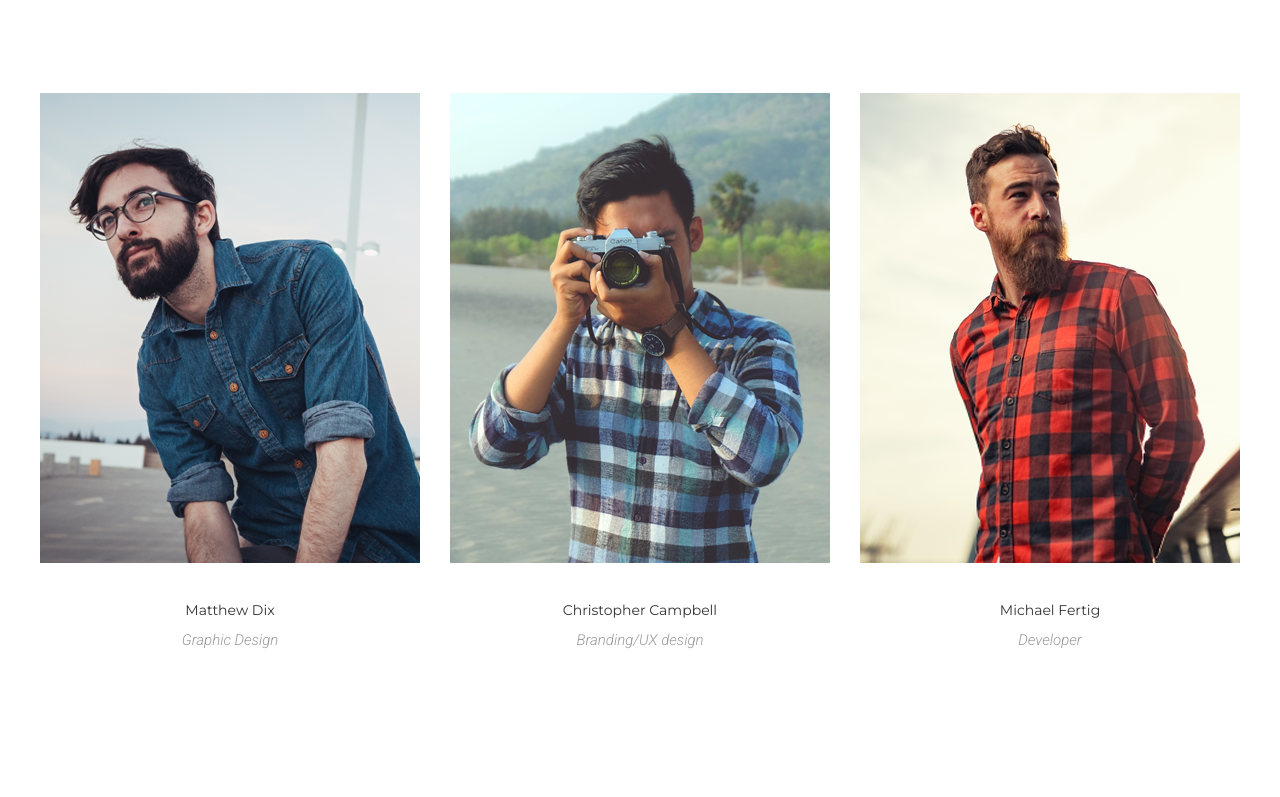
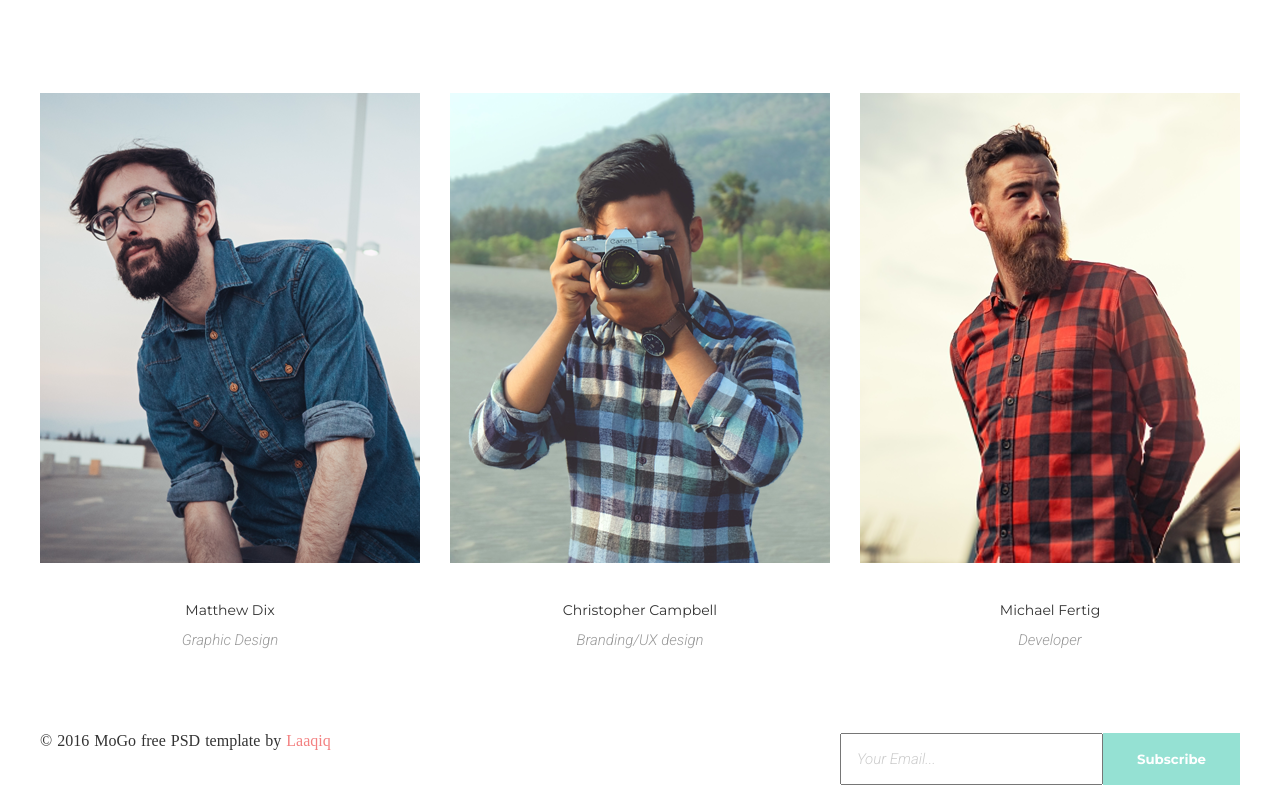
Before and after one commit to Laskarevskiy73/goit-fe-course, a plain HTML site: page module-06/index.html in a window 1280 px wide. Shown: the part 945-1742 px from the top of the page. Before the commit the page ends 1678 px from the top, so only its background shows below. Drawn offline with Linux system fonts and the light colour scheme.

Commit message:
homework-06

```diff
--- a/module-06/css/style.css
+++ b/module-06/css/style.css
@@ -9,7 +9,6 @@
     justify-content: space-between;
     margin: 0 auto;
     max-width: 1200px;
-    /* background-color: teal; */
     margin-top: 30px;
 }
 
@@ -131,7 +130,7 @@ nav {
     font-family: 'Kaushan Script', cursive;
     font-size: 24px;
     color: var(--second-color);
-    margin-bottom: 22px;
+    /* margin-bottom: 22px; */
 }
 
 .section-team h2 {
@@ -139,6 +138,7 @@ nav {
     font-size: 30px;
     font-weight: 700;
     color: var(--second-color);
+    margin-top: 22px;
 }
 
 .section-team h2::after {
@@ -148,59 +148,112 @@ nav {
     padding-top: 43px;
     width: 60px;
     margin: 0 auto;
-    margin-bottom: 45px;
 }
 
-.section-team p{
+.section-team p {
     font-family: 'Roboto', sans-serif;
     font-size: 15px;
     line-height: 24px;
     color: #999999;
     text-align: center;
+    margin-top: 45px;
     margin-bottom: 96px;
 }
 
-.wrap-section-team{
+.wrap-section-team {
     display: flex;
     justify-content: space-between;
     max-width: 1200px;
 }
 
-.card{
+.card {
     display: flex;
     flex-basis: 380px;
     flex-wrap: wrap;
     justify-content: center;
 }
 
-.card img{
+.card img {
     margin-bottom: 40px;
+    display: block;
+    background-image: linear-gradient(to bottom, #fce38a, #f38181);
 }
-.card-description{
+
+
+/* .card-transform:hover {
+    transform: translate(-10px, -10px);
+    box-shadow: 10px 10px 10px var(--main-color);
+    background-image: linear-gradient(to bottom, #fce38a, #f38181);
+    background: linear-gradient(to bottom, #8dd2d9, #58c0c7);
+} */
+
+.card-description {
     display: flex;
     flex-direction: column;
     align-items: center;
 }
 
-.card-description h4{
+.card-description h4 {
     font-family: 'Montserrat', sans-serif;
     font-size: 14px;
     color: var(--second-color);
     margin-bottom: 16px;
 }
 
-.card-description span{
+.card-description span {
     font-family: 'Roboto', sans-serif;
     font-weight: 300;
     font-size: 15px;
     color: #999999;
-    margin-bottom: 85px;
 }
 
-/* .card-description::after{
-    content: "";
-    display: block;
-    border: 1px solid #e5e5e5;
-    width: 100%;
-    margin-bottom: 50px;
-} */
+.wrap-footer {
+    display: flex;
+    justify-content: space-between;
+    max-width: 1200px;
+    margin: 0 auto;
+    margin-top: 85px;
+}
+
+.copy {
+    display: flex;
+    align-items: flex-start;
+}
+
+.copy::after {
+    margin: 0;
+}
+
+.copy-item {
+    margin-right: 5px;
+    color: var(--second-color);
+}
+
+.copy-item:last-child {
+    color: var(--underlining-color);
+    margin: 0;
+}
+
+.form {
+    display: flex;
+    margin-bottom: 12px;
+}
+
+.form input:first-child {
+    color: #cccccc;
+    width: 229px;
+    font-size: 15px;
+    font-family: 'Roboto', sans-serif;
+    font-weight: 300;
+    padding: 15px;
+}
+
+.form input:last-child {
+    background-color: var(--main-color);
+    border: 1px solid var(--main-color);
+    padding: 15px 33px;
+    color: #ffffff;
+    font-family: 'Montserrat', sans-serif;
+    font-weight: 700;
+    cursor: pointer;
+}
--- a/module-06/index.html
+++ b/module-06/index.html
@@ -18,7 +18,7 @@
 
 <body>
     <div class="wrapper">
-        <div class="masthead">
+        <header class="masthead">
             <a class="logo" href="#">MoGo</a>
             <nav>
                 <ul class="menu">
@@ -39,8 +39,8 @@
                     </li>
                 </ul>
             </nav>
-        </div>
-        <div class="section">
+        </header>
+        <section class="section">
             <span>We work with</span>
             <h2>Amazing Services</h2>
             <div class="wrap-section">
@@ -75,8 +75,8 @@
                     <i class="icon far fa-image"></i>
                 </article>
             </div>
-        </div>
-        <div class="section-team">
+        </section>
+        <section class="section-team">
             <span>Who we are</span>
             <h2>Meet our team</h2>
             <p>Lorem ipsum dolor sit amet, consectetur adipiscing elit, sed do eiusmod tempor incididunt ut labore et dolore
@@ -84,28 +84,47 @@
                 consequat. </p>
             <div class="wrap-section-team">
                 <div class="card">
-                    <img src="./img/card-1.png" alt="man 0f team">
+                    <img class="card-transform" src="./img/card-1.png" alt="man 0f team">
                     <div class="card-description">
                         <h4>Matthew Dix</h4>
                         <span>Graphic Design</span>
                     </div>
                 </div>
+                <!-- <div class="card-transform"></div> -->
                 <div class="card">
-                    <img src="./img/card-2.png" alt="man 0f team">
+                    <img class="card-transform" src="./img/card-2.png" alt="man 0f team">
                     <div class="card-description">
                         <h4>Christopher Campbell</h4>
                         <span>Branding/UX design</span>
                     </div>
                 </div>
                 <div class="card">
-                    <img src="./img/card-3.png" alt="man 0f team">
+                    <img class="card-transform" src="./img/card-3.png" alt="man 0f team">
                     <div class="card-description">
                         <h4>Michael Fertig</h4>
                         <span>Developer</span>
                     </div>
                 </div>
             </div>
-        </div>
+        </section>
+        <footer>
+            <div class="wrap-footer">
+                <ul class="copy">
+                    <li class="copy-item">&#169;</li>
+                    <li class="copy-item">2016</li>
+                    <li class="copy-item">MoGo</li>
+                    <li class="copy-item">free</li>
+                    <li class="copy-item">PSD</li>
+                    <li class="copy-item">template</li>
+                    <li class="copy-item">by</li>
+                    <li class="copy-item">Laaqiq</li>
+                </ul>
+                <form class="form">
+                    <input type="text" value="Your Email...">
+                    <input type="submit" value="Subscribe">
+                </form>
+            </div>
+        </footer>
     </div>
 </body>
 
```
